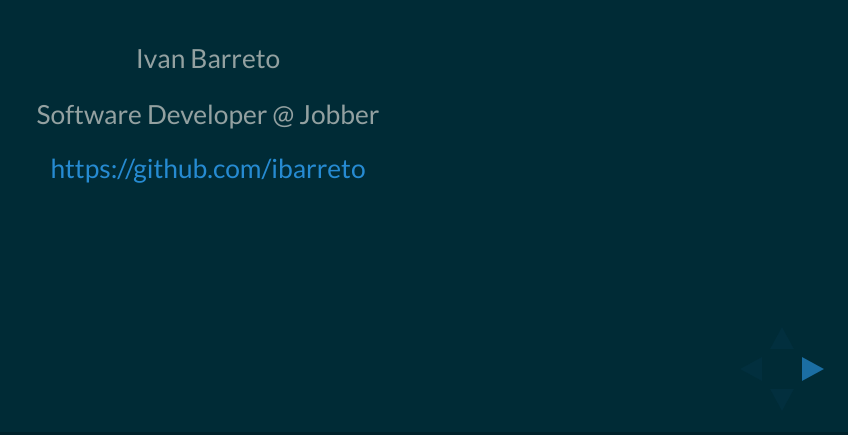
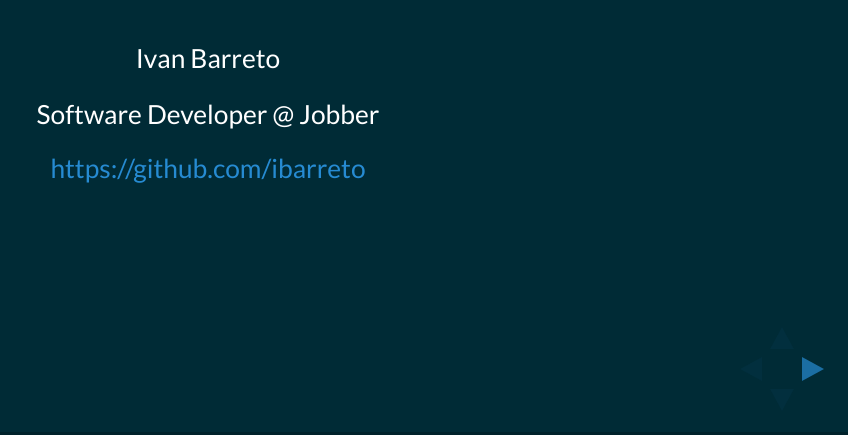
Before and after one commit to ibarreto/web-dev-101-presentation, a website: page index.html in a window 1280 px wide. Shown: the part 365-800 px from the top of the page, without its empty margins (432-1280 px from the left). Drawn offline with Linux system fonts and the light colour scheme.

Commit message:
make main font white

```diff
--- a/css/theme/moon.css
+++ b/css/theme/moon.css
@@ -22,7 +22,7 @@
   font-family: "Lato", sans-serif;
   font-size: 40px;
   font-weight: normal;
-  color: #93a1a1; }
+  color: #fff; }
 
 ::selection {
   color: #fff;
```
